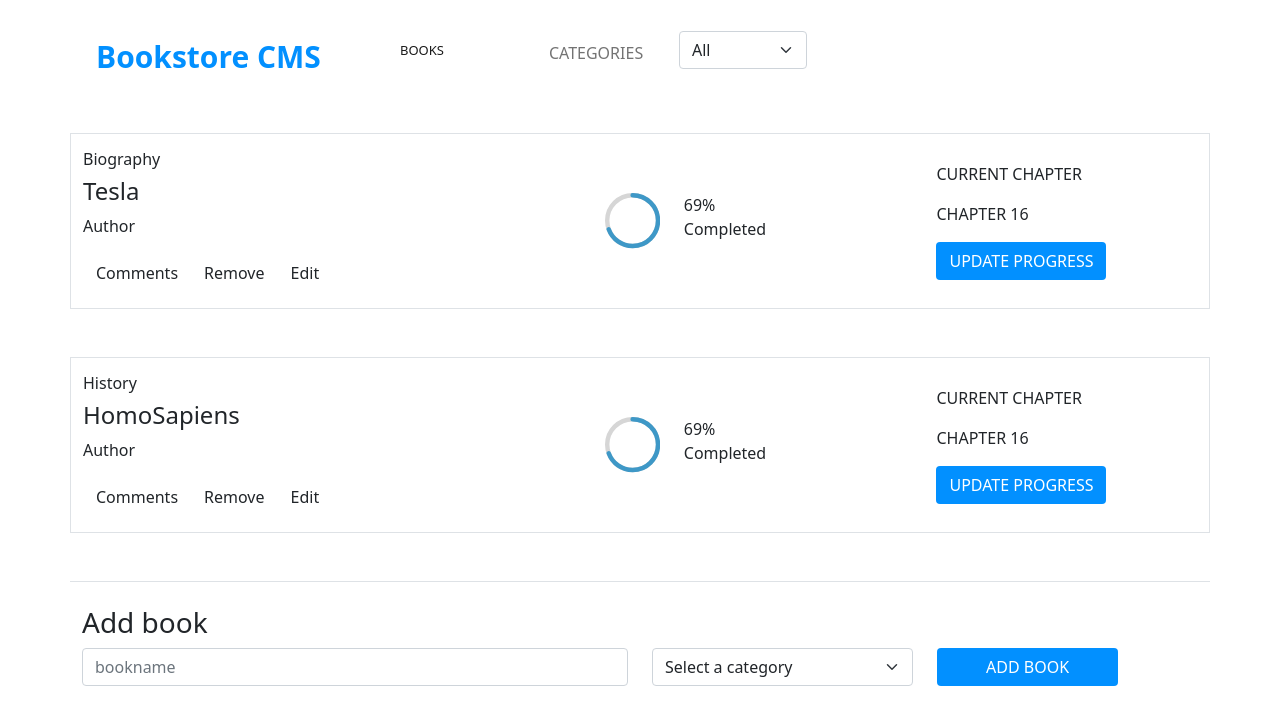
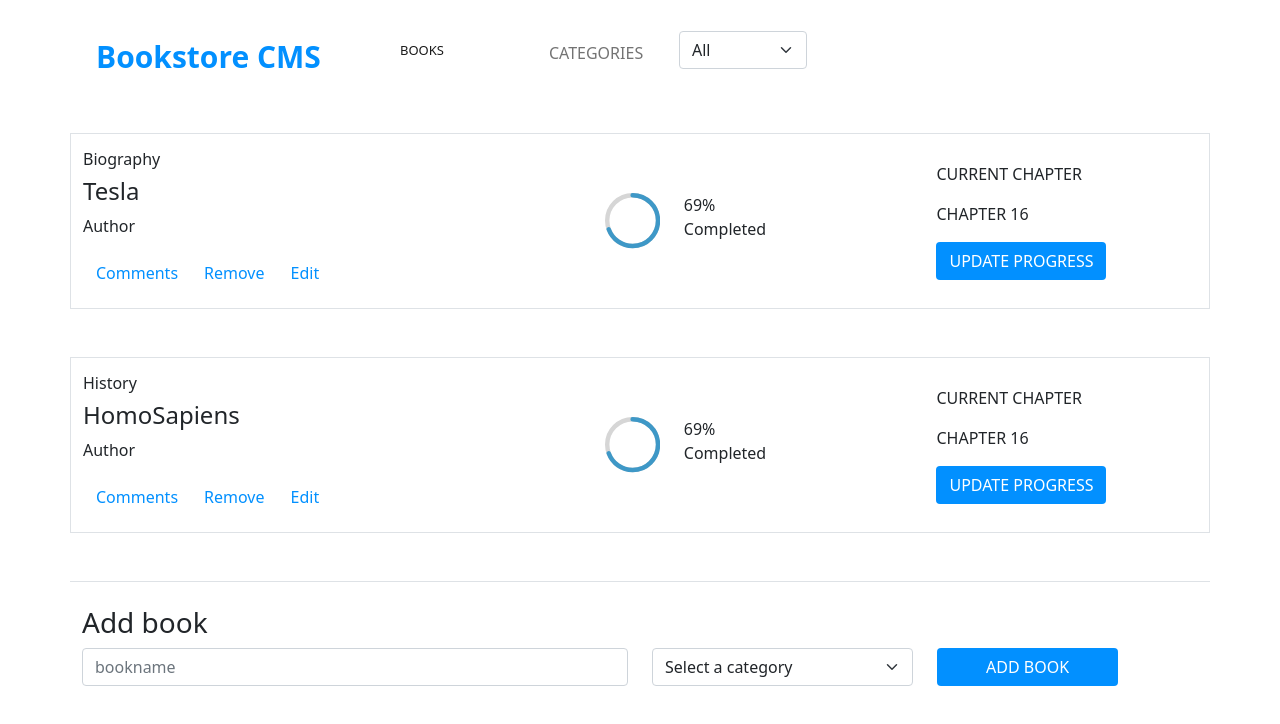
Before and after one commit to dibdas/bookstore, a React (Create React App) app: page / in a window 1280 px wide. Shown: the top 724 px of the page. Built offline with nearby package versions, Linux system fonts and the light colour scheme.

Commit message:
added color to text

```diff
--- a/src/components/Book.js
+++ b/src/components/Book.js
@@ -13,9 +13,9 @@ const Book = ({ book, handleRemoveBook }) => (
         <p>Author</p>
       </div>
       <div className="">
-        <button className="btn" type="button">Comments</button>
-        <button className="btn" type="button" onClick={() => handleRemoveBook(book)}>Remove</button>
-        <button className="btn" type="button">Edit</button>
+        <button style={{ color: '#0290ff' }} className="btn" type="button">Comments</button>
+        <button style={{ color: '#0290ff' }} className="btn" type="button" onClick={() => handleRemoveBook(book)}>Remove</button>
+        <button style={{ color: '#0290ff' }} className="btn" type="button">Edit</button>
       </div>
     </div>
     <div className="col-2 ">
```
